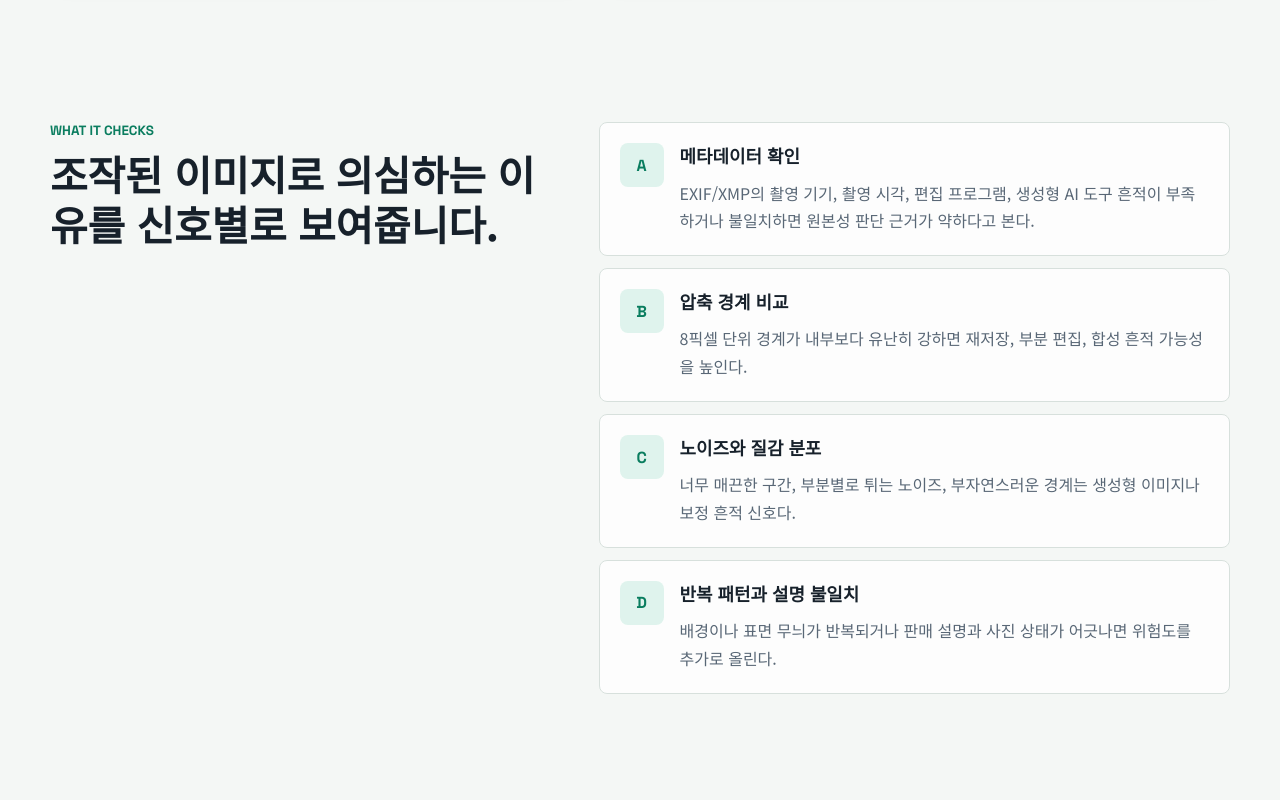
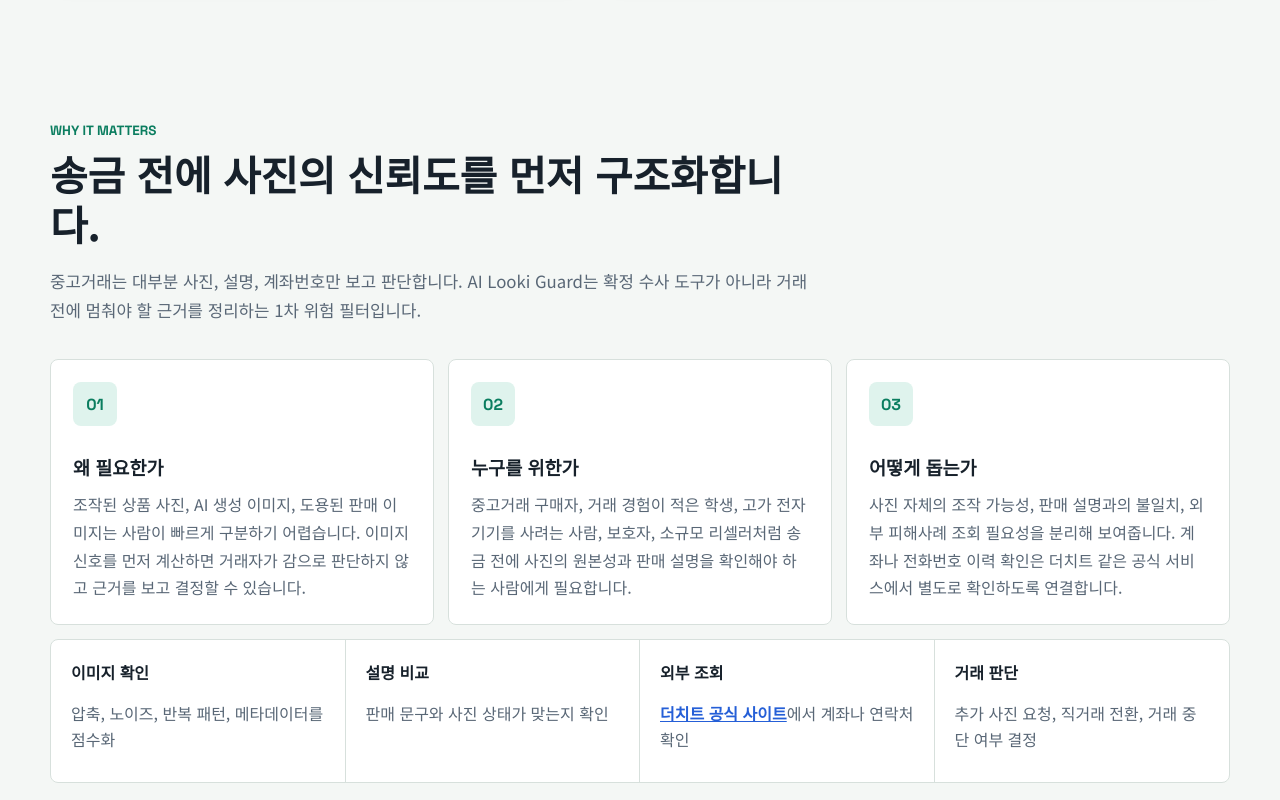
Before and after one commit to bitanaria-cyber/AI-Looki, a plain HTML site: page index.html in a window 1280 px wide. Shown: the part 1500-2300 px from the top of the page. Drawn offline with Linux system fonts and the light colour scheme.

Commit message:
Update homepage purpose section

```diff
--- a/index.html
+++ b/index.html
@@ -25,7 +25,9 @@
     </a>
     <nav class="nav-links" aria-label="주요 섹션">
       <a href="#scanner">분석 메인</a>
+      <a href="#purpose">필요성</a>
       <a href="#signals">탐지 신호</a>
+      <a href="https://thecheat.co.kr/" target="_blank" rel="noopener noreferrer">더치트 조회</a>
       <a href="logic.html">탐지 방식</a>
       <a href="proposal.html">제안 개요</a>
     </nav>
@@ -42,6 +44,7 @@
         </p>
         <div class="hero-actions" aria-label="분석 관련 링크">
           <a class="button button-primary" href="logic.html">어떤 방식으로 판단하는지 보기</a>
+          <a class="button button-secondary" href="https://thecheat.co.kr/" target="_blank" rel="noopener noreferrer">더치트 공식 조회</a>
           <a class="button button-secondary" href="proposal.html">제안 개요 보기</a>
         </div>
       </div>
@@ -129,6 +132,63 @@
       </div>
     </section>
 
+    <section id="purpose" class="section purpose-section" aria-labelledby="purpose-title">
+      <div class="section-heading">
+        <p class="eyebrow">Why It Matters</p>
+        <h2 id="purpose-title">송금 전에 사진의 신뢰도를 먼저 구조화합니다.</h2>
+        <p class="section-lead">
+          중고거래는 대부분 사진, 설명, 계좌번호만 보고 판단합니다. AI Looki Guard는 확정 수사 도구가 아니라
+          거래 전에 멈춰야 할 근거를 정리하는 1차 위험 필터입니다.
+        </p>
+      </div>
+
+      <div class="purpose-grid">
+        <article class="purpose-card">
+          <span class="feature-index">01</span>
+          <h3>왜 필요한가</h3>
+          <p>
+            조작된 상품 사진, AI 생성 이미지, 도용된 판매 이미지는 사람이 빠르게 구분하기 어렵습니다.
+            이미지 신호를 먼저 계산하면 거래자가 감으로 판단하지 않고 근거를 보고 결정할 수 있습니다.
+          </p>
+        </article>
+        <article class="purpose-card">
+          <span class="feature-index">02</span>
+          <h3>누구를 위한가</h3>
+          <p>
+            중고거래 구매자, 거래 경험이 적은 학생, 고가 전자기기를 사려는 사람, 보호자, 소규모 리셀러처럼
+            송금 전에 사진의 원본성과 판매 설명을 확인해야 하는 사람에게 필요합니다.
+          </p>
+        </article>
+        <article class="purpose-card">
+          <span class="feature-index">03</span>
+          <h3>어떻게 돕는가</h3>
+          <p>
+            사진 자체의 조작 가능성, 판매 설명과의 불일치, 외부 피해사례 조회 필요성을 분리해 보여줍니다.
+            계좌나 전화번호 이력 확인은 더치트 같은 공식 서비스에서 별도로 확인하도록 연결합니다.
+          </p>
+        </article>
+      </div>
+
+      <div class="decision-flow" aria-label="거래 전 확인 흐름">
+        <article>
+          <strong>이미지 확인</strong>
+          <span>압축, 노이즈, 반복 패턴, 메타데이터를 점수화</span>
+        </article>
+        <article>
+          <strong>설명 비교</strong>
+          <span>판매 문구와 사진 상태가 맞는지 확인</span>
+        </article>
+        <article>
+          <strong>외부 조회</strong>
+          <span><a href="https://thecheat.co.kr/" target="_blank" rel="noopener noreferrer">더치트 공식 사이트</a>에서 계좌나 연락처 확인</span>
+        </article>
+        <article>
+          <strong>거래 판단</strong>
+          <span>추가 사진 요청, 직거래 전환, 거래 중단 여부 결정</span>
+        </article>
+      </div>
+    </section>
+
     <section id="signals" class="section split-section" aria-labelledby="signals-title">
       <div class="section-heading">
         <p class="eyebrow">What It Checks</p>
--- a/styles.css
+++ b/styles.css
@@ -715,6 +715,78 @@ textarea:focus-visible {
   font-size: 1.6rem;
 }
 
+.section-lead {
+  max-width: 760px;
+  margin-top: 18px;
+  color: var(--muted);
+  font-size: 1.05rem;
+  line-height: 1.74;
+}
+
+.purpose-grid {
+  display: grid;
+  grid-template-columns: repeat(3, minmax(0, 1fr));
+  gap: 14px;
+  margin-top: 34px;
+}
+
+.purpose-card {
+  min-height: 250px;
+  padding: 22px;
+  border: 1px solid var(--line);
+  border-radius: 8px;
+  background: var(--surface);
+}
+
+.purpose-card h3 {
+  margin-top: 28px;
+  font-size: 1.16rem;
+  line-height: 1.35;
+}
+
+.purpose-card p {
+  margin-top: 12px;
+  color: var(--muted);
+  line-height: 1.72;
+}
+
+.decision-flow {
+  display: grid;
+  grid-template-columns: repeat(4, minmax(0, 1fr));
+  margin-top: 14px;
+  border: 1px solid var(--line);
+  border-radius: 8px;
+  overflow: hidden;
+  background: var(--surface);
+}
+
+.decision-flow article {
+  min-height: 142px;
+  padding: 20px;
+  border-right: 1px solid var(--line);
+}
+
+.decision-flow article:last-child {
+  border-right: 0;
+}
+
+.decision-flow strong {
+  display: block;
+  font-weight: 800;
+}
+
+.decision-flow span {
+  display: block;
+  margin-top: 16px;
+  color: var(--muted);
+  line-height: 1.65;
+}
+
+.decision-flow a {
+  color: var(--blue);
+  font-weight: 800;
+}
+
 .problem-grid,
 .build-grid {
   display: grid;
@@ -883,6 +955,7 @@ textarea:focus-visible {
   }
 
   .build-grid,
+  .purpose-grid,
   .workflow {
     grid-template-columns: repeat(2, minmax(0, 1fr));
   }
@@ -924,6 +997,18 @@ textarea:focus-visible {
   .workflow,
   .roadmap {
     grid-template-columns: 1fr;
+  }
+
+  .decision-flow {
+    grid-template-columns: repeat(2, minmax(0, 1fr));
+  }
+
+  .decision-flow article:nth-child(2) {
+    border-right: 0;
+  }
+
+  .decision-flow article:nth-child(-n + 2) {
+    border-bottom: 1px solid var(--line);
   }
 
   .section {
@@ -968,8 +1053,19 @@ textarea:focus-visible {
   }
 
   .risk-meter,
-  .metric-grid {
+  .metric-grid,
+  .purpose-grid,
+  .decision-flow {
     grid-template-columns: 1fr;
+  }
+
+  .decision-flow article {
+    border-right: 0;
+    border-bottom: 1px solid var(--line);
+  }
+
+  .decision-flow article:last-child {
+    border-bottom: 0;
   }
 
   .score {
```
